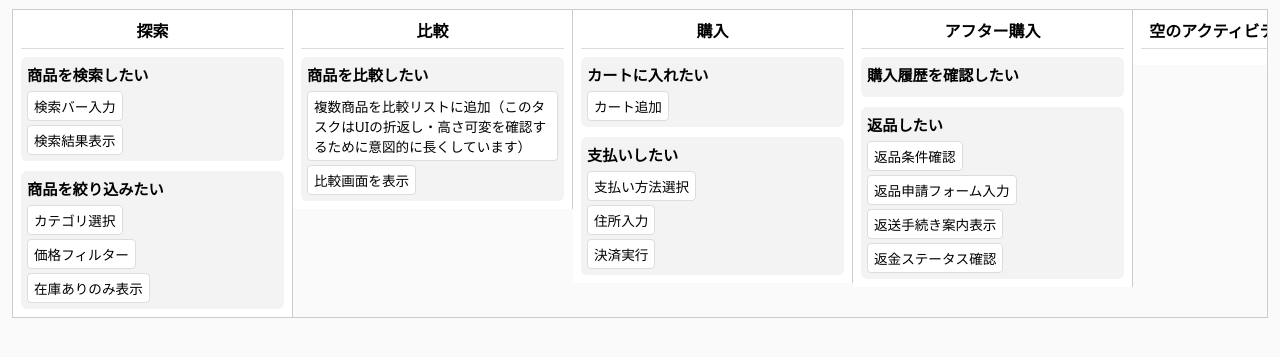
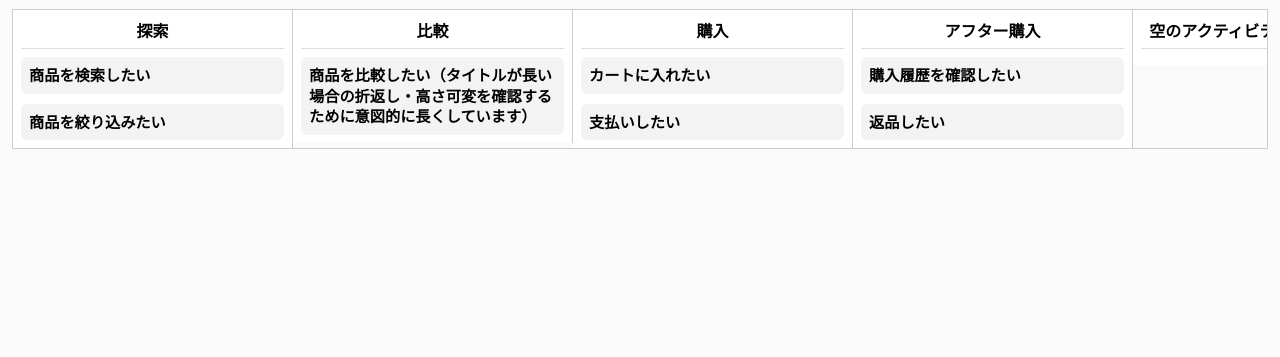
Before and after one commit to m6u-lab/quick-development, a plain HTML site: page index.html in a window 1280 px wide. Shown: the part 79-436 px from the top of the page. Drawn offline with Linux system fonts and the light colour scheme.

Commit message:
remove task and priority handling from user story mapping

```diff
--- a/data.json
+++ b/data.json
@@ -4,25 +4,8 @@
       "title": "探索",
       "order": 1,
       "stories": [
-        {
-          "title": "商品を検索したい",
-          "order": 1,
-          "priority": "must",
-          "tasks": [
-            { "title": "検索バー入力", "order": 1 },
-            { "title": "検索結果表示", "order": 2 }
-          ]
-        },
-        {
-          "title": "商品を絞り込みたい",
-          "order": 2,
-          "priority": "should",
-          "tasks": [
-            { "title": "カテゴリ選択", "order": 1 },
-            { "title": "価格フィルター", "order": 2 },
-            { "title": "在庫ありのみ表示", "order": 3 }
-          ]
-        }
+        { "title": "商品を検索したい", "order": 1 },
+        { "title": "商品を絞り込みたい", "order": 2 }
       ]
     },
     {
@@ -30,16 +13,8 @@
       "order": 2,
       "stories": [
         {
-          "title": "商品を比較したい",
-          "order": 1,
-          "priority": "could",
-          "tasks": [
-            {
-              "title": "複数商品を比較リストに追加（このタスクはUIの折返し・高さ可変を確認するために意図的に長くしています）",
-              "order": 1
-            },
-            { "title": "比較画面を表示", "order": 2 }
-          ]
+          "title": "商品を比較したい（タイトルが長い場合の折返し・高さ可変を確認するために意図的に長くしています）",
+          "order": 1
         }
       ]
     },
@@ -47,47 +22,16 @@
       "title": "購入",
       "order": 3,
       "stories": [
-        {
-          "title": "カートに入れたい",
-          "order": 1,
-          "priority": "must",
-          "tasks": [
-            { "title": "カート追加", "order": 1 }
-          ]
-        },
-        {
-          "title": "支払いしたい",
-          "order": 2,
-          "priority": "must",
-          "tasks": [
-            { "title": "支払い方法選択", "order": 1 },
-            { "title": "住所入力", "order": 2 },
-            { "title": "決済実行", "order": 3 }
-          ]
-        }
+        { "title": "カートに入れたい", "order": 1 },
+        { "title": "支払いしたい", "order": 2 }
       ]
     },
     {
       "title": "アフター購入",
       "order": 4,
       "stories": [
-        {
-          "title": "購入履歴を確認したい",
-          "order": 1,
-          "priority": "should",
-          "tasks": []
-        },
-        {
-          "title": "返品したい",
-          "order": 2,
-          "priority": "could",
-          "tasks": [
-            { "title": "返品条件確認", "order": 1 },
-            { "title": "返品申請フォーム入力", "order": 2 },
-            { "title": "返送手続き案内表示", "order": 3 },
-            { "title": "返金ステータス確認", "order": 4 }
-          ]
-        }
+        { "title": "購入履歴を確認したい", "order": 1 },
+        { "title": "返品したい", "order": 2 }
       ]
     },
     {
--- a/main.js
+++ b/main.js
@@ -5,10 +5,9 @@ async function loadAndRender() {
     const map = document.getElementById("map");
     map.innerHTML = "";
 
-    // Activity order でソート
     data.activities
         .sort((a, b) => a.order - b.order)
-        .forEach(activity => {
+        .forEach((activity) => {
             const activityEl = document.createElement("div");
             activityEl.className = "activity";
 
@@ -22,28 +21,15 @@ async function loadAndRender() {
 
             activity.stories
                 .sort((a, b) => a.order - b.order)
-                .forEach(story => {
+                .forEach((story) => {
                     const storyEl = document.createElement("div");
                     storyEl.className = "story";
 
                     const storyTitle = document.createElement("div");
                     storyTitle.className = "story-title";
                     storyTitle.textContent = story.title;
+
                     storyEl.appendChild(storyTitle);
-
-                    const tasksEl = document.createElement("div");
-                    tasksEl.className = "tasks";
-
-                    story.tasks
-                        .sort((a, b) => a.order - b.order)
-                        .forEach(task => {
-                            const taskEl = document.createElement("div");
-                            taskEl.className = "task";
-                            taskEl.textContent = task.title;
-                            tasksEl.appendChild(taskEl);
-                        });
-
-                    storyEl.appendChild(tasksEl);
                     storiesEl.appendChild(storyEl);
                 });
 
--- a/style.css
+++ b/style.css
@@ -17,12 +17,11 @@ h1 {
 }
 
 /* =========================
-   Activity lane (horizontal)
+   Activity lane
 ========================= */
 #map {
     display: flex;
-    gap: 0;                       /* Activity間は密着 */
-    align-items: flex-start;      /* 高さを揃えない */
+    align-items: flex-start;
     overflow-x: auto;
     border: 1px solid #ccc;
 }
@@ -31,7 +30,7 @@ h1 {
    Activity column
 ========================= */
 .activity {
-    flex: 0 0 280px;              /* 固定幅 */
+    flex: 0 0 280px;
     background: #fff;
     border-right: 1px solid #ccc;
     padding: 8px;
@@ -50,11 +49,11 @@ h1 {
 }
 
 /* =========================
-   Story lane (vertical)
+   Story lane
 ========================= */
 .stories {
     display: flex;
-    flex-direction: column;       /* Storyは縦 */
+    flex-direction: column;
     gap: 10px;
 }
 
@@ -64,64 +63,12 @@ h1 {
 .story {
     background: #f3f3f3;
     border-radius: 6px;
-    padding: 6px;
-    height: auto;                 /* 高さは内容依存 */
+    padding: 8px;
 }
 
 .story-title {
     font-weight: bold;
     font-size: 0.95em;
-    margin-bottom: 6px;
+    line-height: 1.35;
+    word-break: break-word;
 }
-
-/* =========================
-   Task lane (vertical)
-========================= */
-.tasks {
-    display: flex;
-    flex-direction: column;
-    gap: 4px;
-}
-
-/* =========================
-   Task card
-========================= */
-.task {
-    background: #fff;
-    border: 1px solid #ddd;
-    border-radius: 4px;
-    padding: 4px 6px;
-    font-size: 0.85em;
-
-    /* 高さ固定を完全に排除 */
-    height: auto;
-    min-height: unset;
-    align-self: flex-start;
-}
-
-/* =========================
-   Optional: priority styling
-========================= */
-.story[data-priority="must"] {
-    background: #eef5ff;
-}
-
-.story[data-priority="should"] {
-    background: #f1f8f1;
-}
-
-.story[data-priority="could"] {
-    background: #fff8ec;
-}
-
-/* =========================
-   Scrollbar (optional)
-========================= */
-#map::-webkit-scrollbar {
-    height: 6px;
-}
-
-#map::-webkit-scrollbar-thumb {
-    background: #ccc;
-    border-radius: 3px;
-}
```
